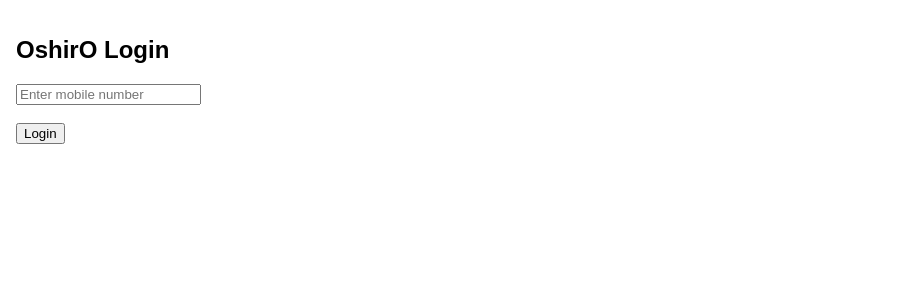
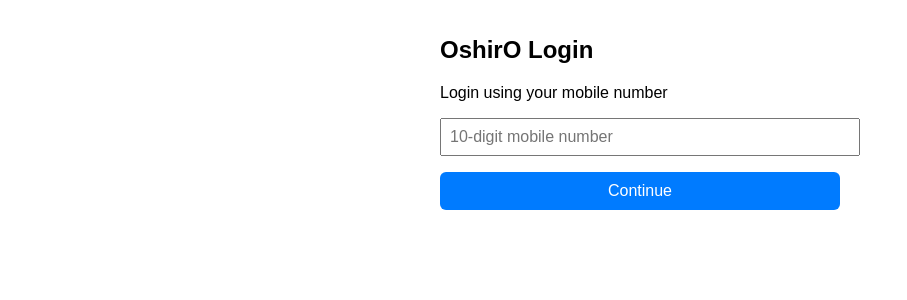
Before and after one commit to Viswamantra/oshiro-pwa, a React (Vite) app: page /login in a window 1280 px wide. Shown: the top 300 px of the page, without its empty margins (0-907 px from the left). Built offline with nearby package versions, Linux system fonts and the light colour scheme.

Commit message:
Update Login.jsx

```diff
--- a/src/pages/Login.jsx
+++ b/src/pages/Login.jsx
@@ -1,9 +1,11 @@
+// src/pages/Login.jsx
 import { useState } from "react";
 import { useNavigate } from "react-router-dom";
 
-const adminMobile = "7386361725";
-const adminPassword = "4567";
-const defaultOTP = "2345";
+// Hard-coded admin credentials (later move to backend)
+const ADMIN_MOBILE = "7386361725";
+const ADMIN_PASS = "4567";
+const DEFAULT_OTP = "2345";
 
 function Login() {
   const [mobile, setMobile] = useState("");
@@ -11,62 +13,82 @@
 
   const handleLogin = () => {
     if (mobile.length !== 10) {
-      alert("Enter valid 10-digit mobile number");
+      alert("Enter a valid 10-digit mobile number");
       return;
     }
 
-    // Admin Login Validation
-    if (mobile === adminMobile) {
-      const password = prompt("Enter Admin Password (default 4567):");
-
-      if (password === adminPassword) {
+    // 1) Admin login (mobile + password)
+    if (mobile === ADMIN_MOBILE) {
+      const password = prompt("Enter Admin password (4567):");
+      if (password === ADMIN_PASS) {
         localStorage.setItem("logged_role", "admin");
         localStorage.setItem("mobile", mobile);
-        alert("Admin Login Successful");
+        alert("Admin login success");
         navigate("/admin");
         return;
       } else {
-        alert("Invalid Admin Password");
+        alert("Invalid admin password");
         return;
       }
     }
 
-    // OTP for customers and merchants
+    // 2) OTP verification for customer / merchant
     const otp = prompt("Enter OTP (default 2345):");
-    if (otp !== defaultOTP) {
+    if (otp !== DEFAULT_OTP) {
       alert("Invalid OTP");
       return;
     }
 
-    // If merchant
-    // later check using firebase merchants list
+    // Simple rule for now:
+    // mobile starting with 9 → treat as merchant
+    // everything else → customer
+    let role = "customer";
     if (mobile.startsWith("9")) {
-      localStorage.setItem("logged_role", "merchant");
-      localStorage.setItem("mobile", mobile);
-      alert("Merchant Login Successful");
-      navigate("/merchant");
-      return;
+      role = "merchant";
     }
 
-    // Otherwise Customer
-    localStorage.setItem("logged_role", "customer");
+    localStorage.setItem("logged_role", role);
     localStorage.setItem("mobile", mobile);
-    alert("Customer Login Successful");
-    navigate("/home");
+
+    if (role === "merchant") {
+      alert("Merchant login success");
+      navigate("/merchant");
+    } else {
+      alert("Customer login success");
+      navigate("/home");
+    }
   };
 
   return (
-    <div style={{ padding: 16 }}>
+    <div style={{ padding: 16, maxWidth: 400, margin: "0 auto" }}>
       <h2>OshirO Login</h2>
+      <p>Login using your mobile number</p>
+
       <input
         type="tel"
         maxLength={10}
-        placeholder="Enter mobile number"
+        placeholder="10-digit mobile number"
         value={mobile}
-        onChange={(e) => setMobile(e.target.value)}
+        onChange={(e) => setMobile(e.target.value.replace(/\D/g, ""))}
+        style={{ width: "100%", padding: 8, fontSize: 16 }}
       />
-      <br /><br />
-      <button onClick={handleLogin}>Login</button>
+
+      <button
+        onClick={handleLogin}
+        style={{
+          marginTop: 16,
+          width: "100%",
+          padding: 10,
+          fontSize: 16,
+          background: "#007bff",
+          color: "#fff",
+          border: "none",
+          borderRadius: 6,
+          cursor: "pointer",
+        }}
+      >
+        Continue
+      </button>
     </div>
   );
 }
```
